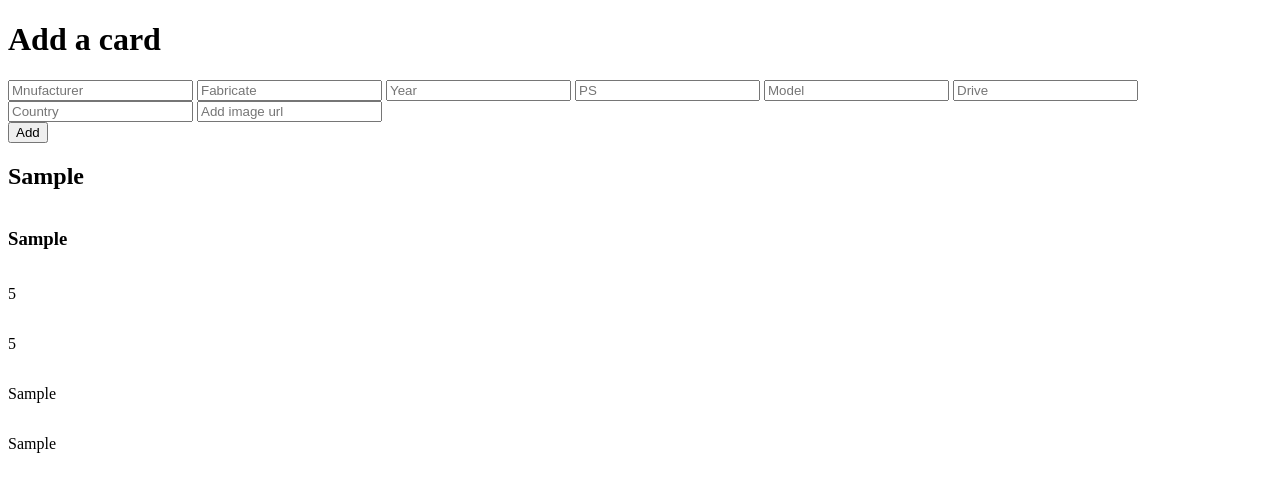
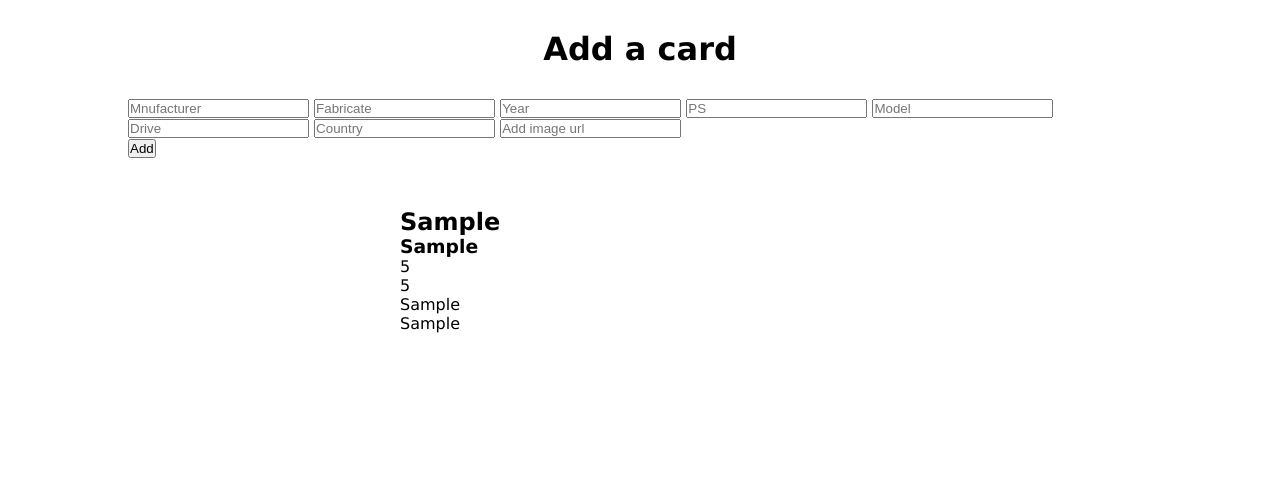
Before and after one commit to Nana7782/Project-TS-Panini-Sammelalbum, a website built with Vite: page index.html in a window 1280 px wide. Both pictures are taken after typing "Sample", "Sample", "5", "5", "Sample", "Sample" into the empty fields and a click on the button "Add". Built offline with nearby package versions, Linux system fonts and the light colour scheme.

Commit message:
halbes CSS fertig

```diff
--- a/src/main.ts
+++ b/src/main.ts
@@ -76,8 +76,9 @@ function addCarToArray(newCar: Cars) {
 function showCars(car: Cars) {
   const cardElement = document.createElement("div") as HTMLDivElement;
   carListOutput?.appendChild(cardElement);
-  cardElement.setAttribute("id", "myCard");
-  cardElement.style.background = `url(${imageElement.value})`;
+  cardElement.setAttribute("class", "myCard");
+  cardElement.style.background = `url(${imageElement.value}) no-repeat center center / cover`;
+  //   cardElement.classList.add("myCard");
 
   let manufacturerOutput = document.createElement("h2") as HTMLHeadElement;
   manufacturerOutput.innerText = car.manufacturer;
--- a/src/style.css
+++ b/src/style.css
@@ -1,10 +1,30 @@
-#myCard {
+* {
+  margin: 0;
+  padding: 0;
+  box-sizing: border-box;
+}
+html {
+  font-family: Verdana, Geneva, Tahoma, sans-serif;
+}
+h1 {
+  text-align: center;
+  margin: 30px 0;
+}
+#carForm {
+  width: 80%;
+  margin: 0 auto;
+}
+#cardContainer {
+  margin: 30px;
+  display: flex;
+  flex-wrap: wrap;
+  justify-content: center;
+}
+.myCard {
   width: 500px;
   height: 250px;
-  background-size: cover;
-  background-repeat: no-repeat;
-  background-position: center;
-  object-fit: cover;
   display: flex;
   flex-direction: column;
+  margin: 10px;
+  padding: 10px;
 }
```
